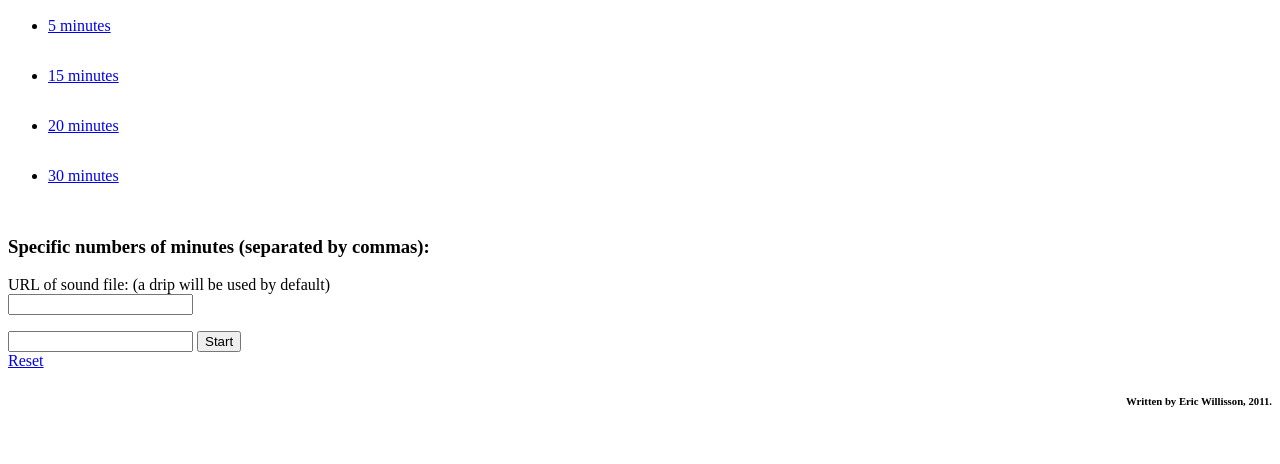
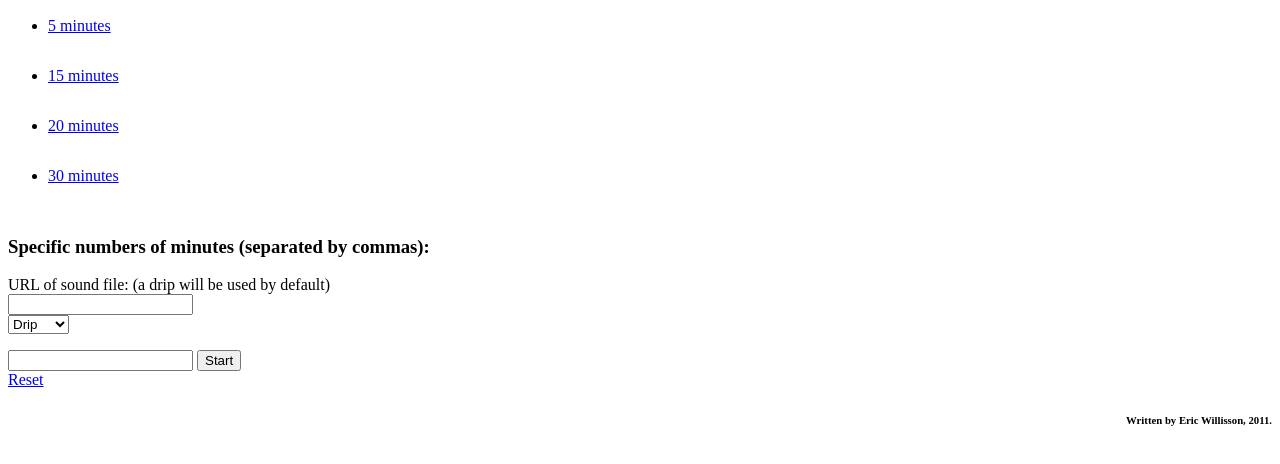
Before and after one commit to epw/repeat-notify, a plain HTML site: page index.html in a window 1280 px wide. Shown: the part 110-574 px from the top of the page. Drawn offline with Linux system fonts and the light colour scheme.

Commit message:
Select menu

```diff
--- a/index.html
+++ b/index.html
@@ -27,7 +27,15 @@ h6 { text-align: right }
 <div>
 URL of sound file: (a drip will be used by default)
 </div>
+<div>
 <input type="url" name="snd" />
+</div>
+<div>
+<select id="sndlist">
+<option value="notify.oga" selected="selected">Drip</a>
+<option value="glass.ogg">Chime</a>
+</select>
+</div>
 </p>
 
 <input type="text" name="t" />
```
